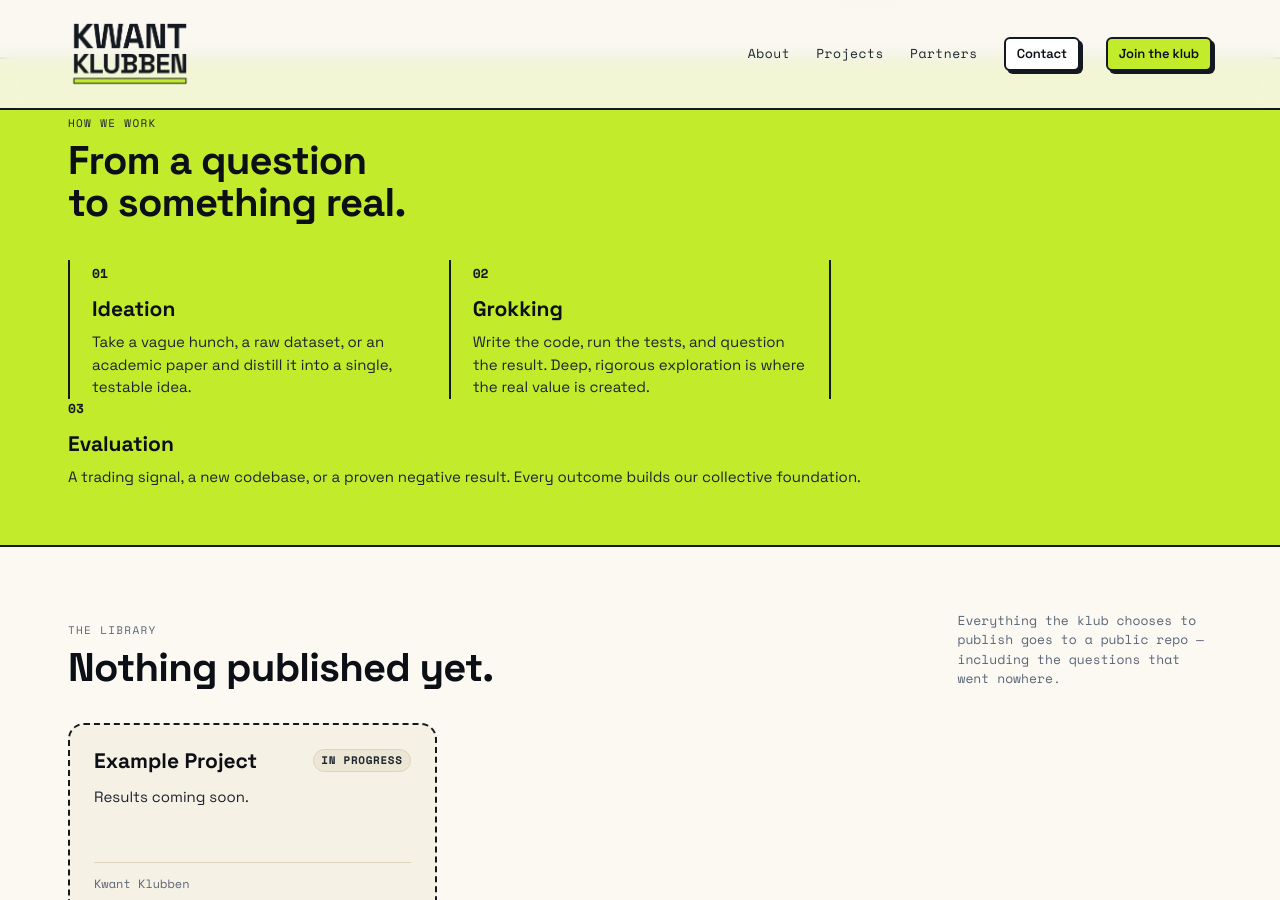
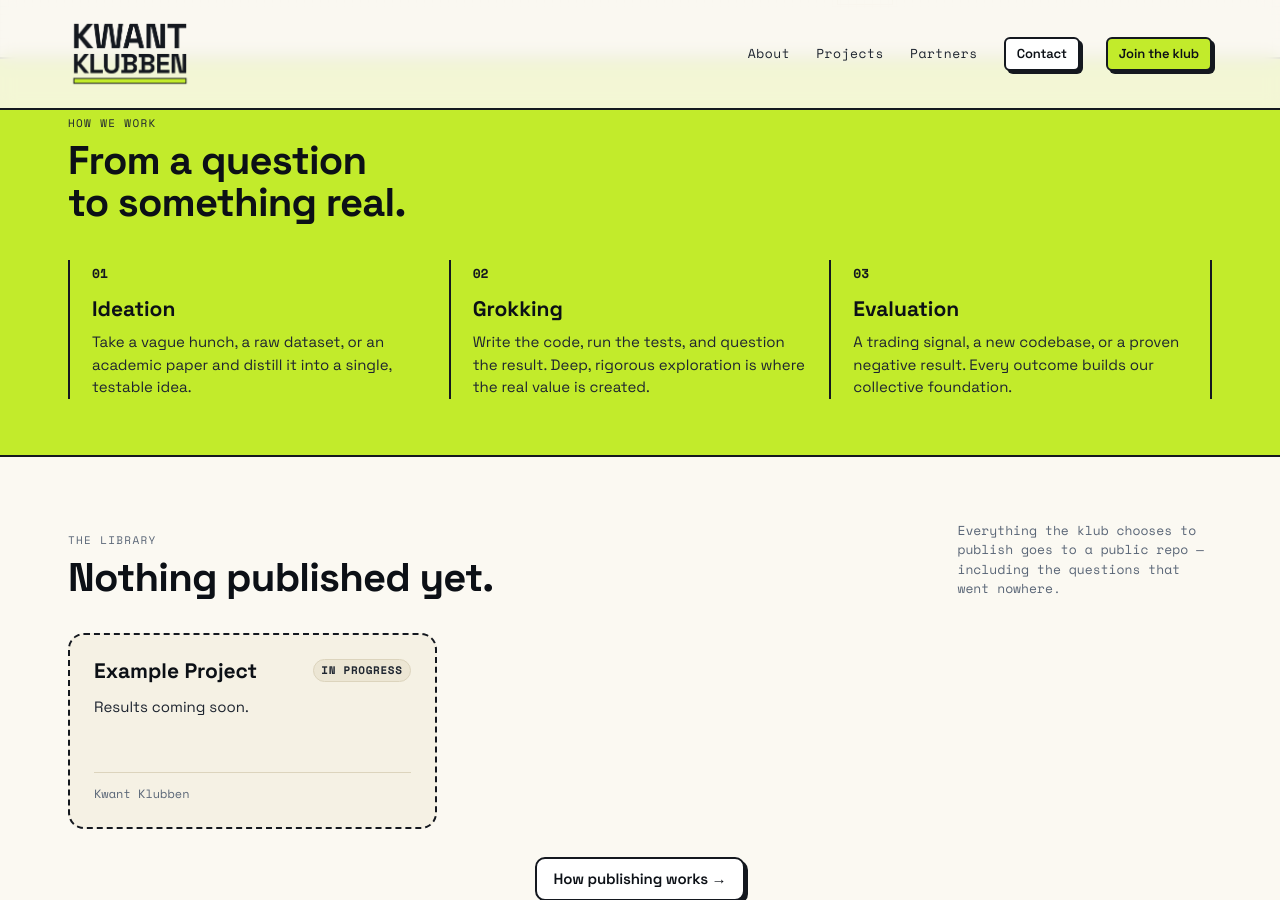
Before and after one commit to Lorenz0n/kwantklubben-site, a Jekyll site: the page built from index.html, in a window 1280 px wide and 900 px high, scrolled down 1032 px. Built offline with Jekyll 4.4.1, drawn with Linux system fonts in a browser that asks for light colours.

Commit message:
Refactor steps in the work process section

```diff
--- a/index.html
+++ b/index.html
@@ -35,25 +35,27 @@ description: 'An independent student club at the University of Southern Denmark
   <div class="kk-section kk-section--loop">
     <div class="kk-overline kk-overline--on-lime">How we work</div>
     <h2 class="kk-loop__title">From a question to something real.</h2>
+
     <div class="kk-loop-grid">
+
       <div>
-<div>
         <div class="kk-step__n">01</div>
         <div class="kk-step__t">Ideation</div>
         <div class="kk-step__d">Take a vague hunch, a raw dataset, or an academic paper and distill it into a single, testable idea.</div>
       </div>
-        </div>
+
       <div>
         <div class="kk-step__n">02</div>
         <div class="kk-step__t">Grokking</div>
         <div class="kk-step__d">Write the code, run the tests, and question the result. Deep, rigorous exploration is where the real value is created.</div>
       </div>
-        </div>
+
       <div>
         <div class="kk-step__n">03</div>
         <div class="kk-step__t">Evaluation</div>
         <div class="kk-step__d">A trading signal, a new codebase, or a proven negative result. Every outcome builds our collective foundation.</div>
       </div>
+
     </div>
   </div>
 </section>
```
